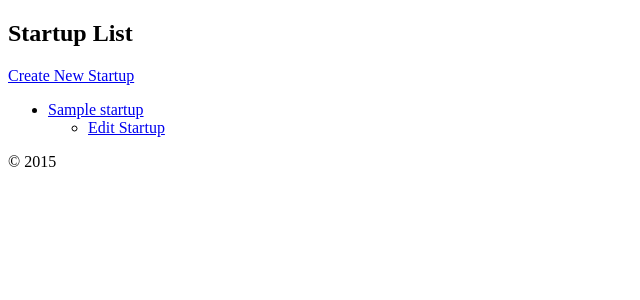
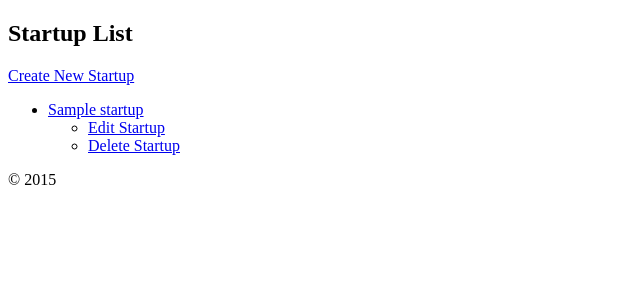
Before and after one commit to raq929/django-tutorial, a Django app: page /startup/ in a window 1280 px wide. Shown: the part 134-434 px from the top of the page, without its empty margins (0-640 px from the left). Run offline with Django 3.2, Linux system fonts and the light colour scheme; tables that the repository leaves empty hold one stand-in row (values such as "Sample post").

Commit message:
Implement delete for startups.

```diff
--- a/organizer/models.py
+++ b/organizer/models.py
@@ -53,6 +53,10 @@ class Startup(models.Model):
     return reverse('organizer_startup_update',
                     kwargs={ 'slug': self.slug })
 
+  def get_delete_url(self):
+    return reverse('organizer_startup_delete',
+                    kwargs={ 'slug': self.slug })
+
 
 class NewsLink(models.Model):
   title = models.CharField(max_length=63)
--- a/organizer/templates/organizer/startup_detail.html
+++ b/organizer/templates/organizer/startup_detail.html
@@ -11,6 +11,11 @@
       <li>
         <a href="{{ startup.get_update_url }}">
           Edit Startup</a>
+      </li>
+      <li>
+        <a href="{{ startup.get_delete_url }}">
+          Delete Startup
+        </a>
       </li>
     </ul>
     <dl>
--- a/organizer/templates/organizer/startup_list.html
+++ b/organizer/templates/organizer/startup_list.html
@@ -23,6 +23,11 @@
               Edit Startup
             </a>
           </li>
+          <li>
+            <a href="{{ startup.get_delete_url }}">
+              Delete Startup
+            </a>
+          </li>
         </ul>
     </li>
     {% empty %}
--- a/organizer/urls.py
+++ b/organizer/urls.py
@@ -2,8 +2,9 @@ from django.conf.urls import url
 
 from .views import (
   NewsLinkCreate, NewsLinkDelete, NewsLinkUpdate,
-  StartupCreate, StartupUpdate,
-  TagCreate, TagDelete, TagUpdate, startup_detail, startup_list,
+  StartupCreate, StartupDelete, StartupUpdate,
+  TagCreate, TagDelete, TagUpdate,
+  startup_detail, startup_list,
   tag_detail, tag_list)
 
 urlpatterns = [
@@ -22,6 +23,9 @@ urlpatterns = [
   url(r'^startup/create/$',
     StartupCreate.as_view(),
     name='organizer_startup_create'),
+  url(r'^startup/delete/(?P<slug>[\w\-]+)/$',
+    StartupDelete.as_view(),
+    name='organizer_startup_delete'),
   url(r'^startup/update/(?P<slug>[\w\-]+)/$',
     StartupUpdate.as_view(),
     name='organizer_startup_update'),
--- a/organizer/views.py
+++ b/organizer/views.py
@@ -70,34 +70,47 @@ def tag_list(request):
     'organizer/tag_list.html',
     {'tag_list': Tag.objects.all() })
 
+
 def tag_detail(request, slug):
   tag = get_object_or_404(Tag, slug__iexact=slug)
   return render(request,
     'organizer/tag_detail.html',
     { 'tag': tag })
 
+
 class TagCreate(ObjectCreateMixin, View):
   form_class = TagForm
   template_name = 'organizer/tag_form.html'
+
 
 class TagDelete(ObjectDeleteMixin, View):
   model = Tag
   success_url = reverse_lazy('organizer_tag_list')
   template_name = 'organizer/tag_confirm_delete.html'
 
+
 class TagUpdate(ObjectUpdateMixin, View):
   form_class = TagForm
   model = Tag
   template_name = 'organizer/tag_form_update.html'
 
+
 class StartupCreate(ObjectCreateMixin, View):
   form_class = StartupForm
   template_name = 'organizer/startup_form.html'
+
+
+class StartupDelete(ObjectDeleteMixin, View):
+  model = Startup
+  success_url = reverse_lazy('organizer_startup_list')
+  template_name = 'organizer/startup_confirm_delete.html'
+
 
 class StartupUpdate(ObjectUpdateMixin, View):
   form_class = StartupForm
   model = Startup
   template_name = 'organizer/startup_form_update.html'
+
 
 def startup_list(request):
   return render(
@@ -105,6 +118,7 @@ def startup_list(request):
     'organizer/startup_list.html',
     {'startup_list': Startup.objects.all() })
 
+
 def startup_detail(request, slug):
   startup = get_object_or_404(Startup, slug__iexact=slug)
   return render(request,
```
Also changed, not shown: organizer/templates/organizer/startup_confirm_delete.html (added, +26 -0 lines).
